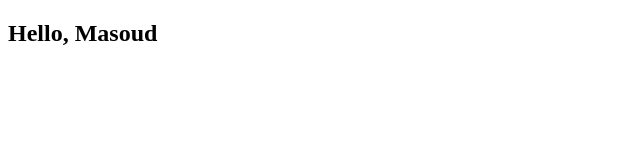
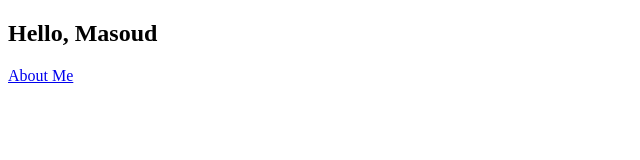
Before and after one commit to masoudkarimi/masoudkarimi.github.io, a plain HTML site: page index.html in a window 1280 px wide. Shown: the full height of the page, 0-640 px from the left. Drawn offline with Linux system fonts and the light colour scheme.

Commit message:
link to about screen

```diff
--- a/index.html
+++ b/index.html
@@ -7,5 +7,6 @@
 <body>
 
 </body>
-    <h2>Hello, Masoud</h2>
+<h2>Hello, Masoud</h2>
+<a href="about/about.html">About Me</a>
 </html>
```
